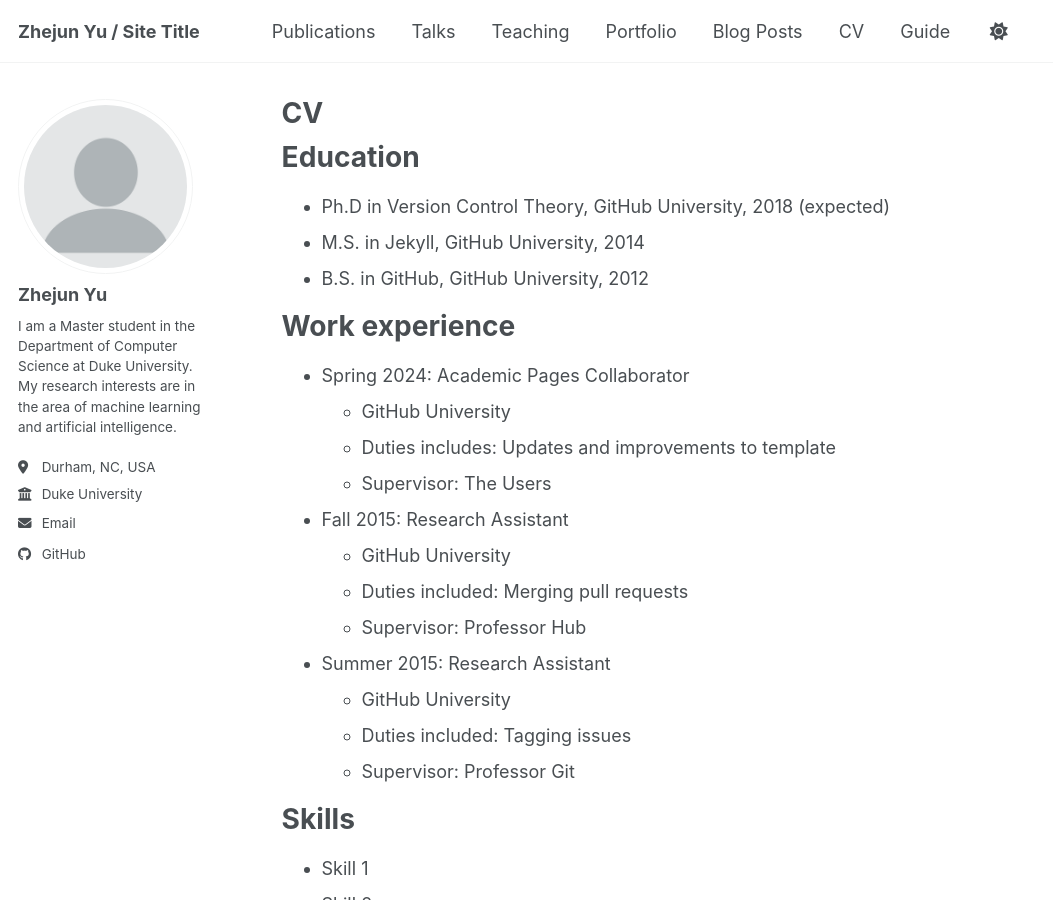
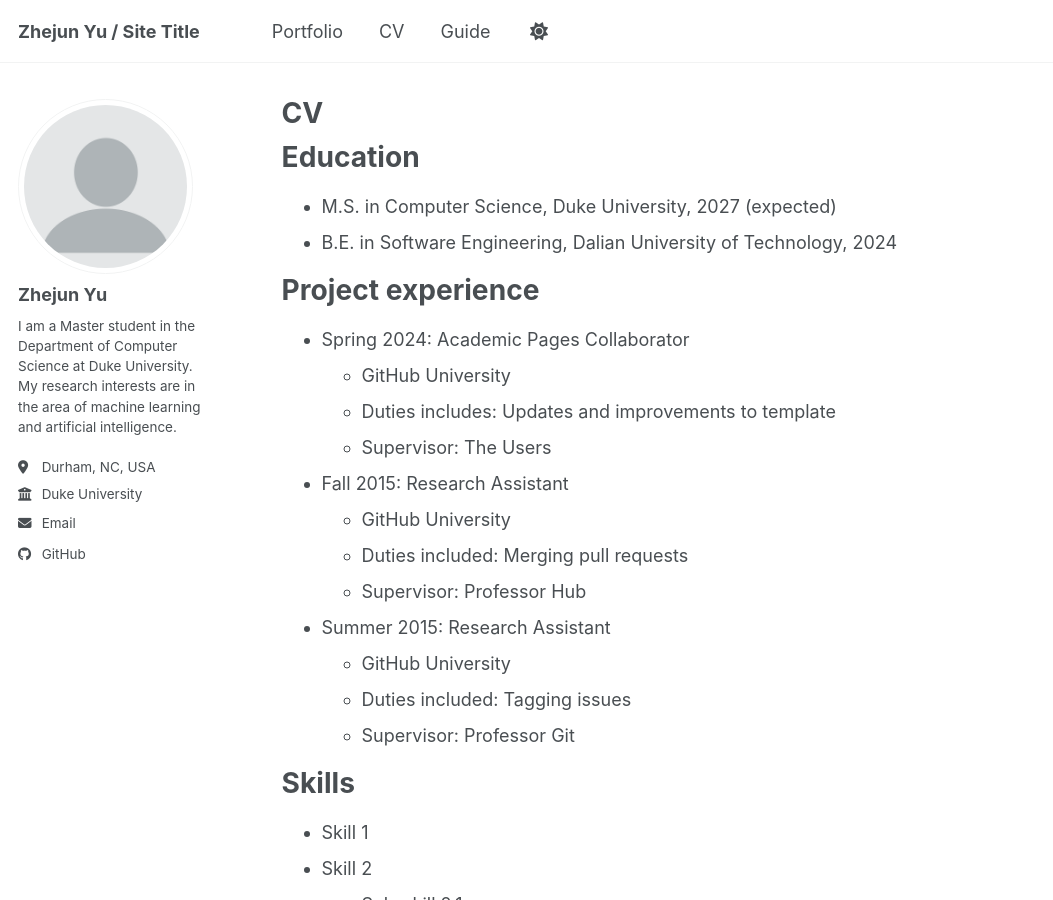
Before and after one commit to unknownyouth/unknownyouth.github.io, a Jekyll site: the page built from _pages/cv.md, in a window 1280 px wide and 900 px high. Shown: the whole window, without its empty margins (0-1053 px from the left). Built offline with Jekyll 4.4.1, drawn with Linux system fonts in a browser that asks for light colours; a script bundle is joined from its source files by our own code; library files that are not in the unit come from our copies.

```diff
--- a/_pages/cv.md
+++ b/_pages/cv.md
@@ -11,11 +11,10 @@ redirect_from:
 
 Education
 ======
-* Ph.D in Version Control Theory, GitHub University, 2018 (expected)
-* M.S. in Jekyll, GitHub University, 2014
-* B.S. in GitHub, GitHub University, 2012
+* M.S. in Computer Science, Duke University, 2027 (expected)
+* B.E. in Software Engineering, Dalian University of Technology, 2024
 
-Work experience
+Project experience
 ======
 * Spring 2024: Academic Pages Collaborator
   * GitHub University
```
Also changed, not shown: _data/navigation.yml (+8 -8 lines).
